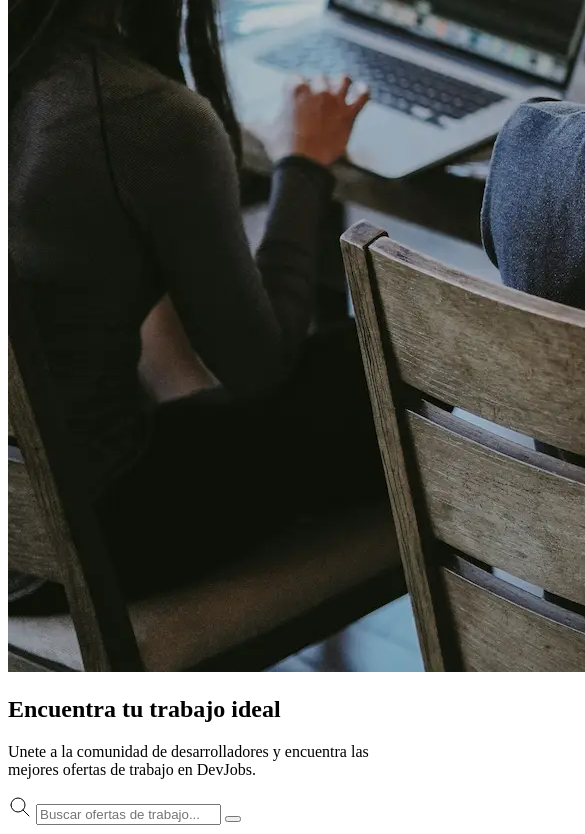
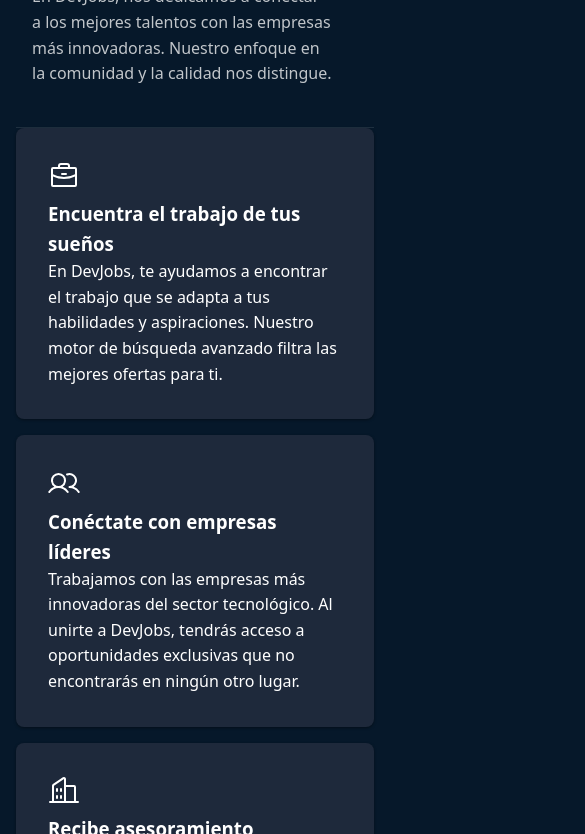
Before and after one commit to mfernandail/Boot, a plain HTML site: page 00-html-css/index.html in a window 390 px wide. Shown: the part 725-1559 px from the top of the page, 585 px wide, since content can reach past the window. Drawn offline with Linux system fonts and the light colour scheme.

```diff
--- a/00-html-css/index.html
+++ b/00-html-css/index.html
@@ -7,6 +7,7 @@
       name="description"
       content="Bootcamp fullstack javascript - Proyecto 1 - DevJobs"
     />
+    <link rel="stylesheet" href="./styles.css" />
     <title>Document</title>
   </head>
   <body>
--- a/00-html-css/styles.css
+++ b/00-html-css/styles.css
@@ -0,0 +1,268 @@
+* {
+  margin: 0;
+  padding: 0;
+  box-sizing: border-box;
+}
+
+:root {
+  --primary: #3b4550;
+  --primary-dark: #0a3d66;
+  --primary-hover: #0d5ba8;
+  --primary-light: #09f;
+  --background: #06182a;
+  --text-primary: #ffffff;
+  --text-secondary: #cbd5e1;
+  --text-muted: #94a3b8;
+  --border: rgba(255, 255, 255, 0.1);
+  --card-bg: #1e293b;
+  --shadow: rgba(0, 0, 0, 0.3);
+  --input-bg: #1e293b;
+  --hsla-example: hsla(210, 100%, 56%, 1);
+}
+
+@font-face {
+  font-family: 'Inter Variable';
+  font-style: normal;
+  font-display: swap;
+  font-weight: 100 900;
+  src: url(https://cdn.jsdelivr.net/fontsource/fonts/inter:vf@latest/latin-wght-normal.woff2)
+    format('woff2-variations');
+  unicode-range: U+0000-00FF, U+0131, U+0152-0153, U+02BB-02BC, U+02C6, U+02DA,
+    U+02DC, U+0304, U+0308, U+0329, U+2000-206F, U+20AC, U+2122, U+2191, U+2193,
+    U+2212, U+2215, U+FEFF, U+FFFD;
+}
+
+body {
+  font-family: system-ui;
+  background-color: var(--background);
+  color: var(--text-primary);
+  min-height: 100vh;
+  display: flex;
+  flex-direction: column;
+  line-height: 1.6;
+}
+
+/* Títulos principales */
+h1 {
+  font-size: 1.5rem;
+  line-height: 1.2;
+  text-wrap: balance;
+  display: flex;
+  align-items: center;
+  gap: 0.5rem;
+
+  svg {
+    width: 2rem;
+    height: 2rem;
+    color: var(--primary-light);
+  }
+}
+
+h1 + p {
+  text-wrap: balance;
+  margin-bottom: 2rem;
+}
+
+/* Header */
+header {
+  border-bottom: 1px solid var(--border);
+  background: var(--background);
+  padding: 0.5rem 1rem;
+  display: flex;
+  align-items: center;
+  justify-content: space-between;
+  gap: 2rem;
+
+  h2 {
+    font-size: 1.25rem;
+    font-weight: 700;
+    color: var(--text-primary);
+  }
+}
+
+/* Navegación del header a otras páginas */
+nav {
+  align-items: center;
+  gap: 1rem;
+  display: flex;
+
+  a {
+    text-decoration: none;
+    color: var(--text-secondary);
+    transition: color 0.2s;
+    font-weight: 500;
+
+    &:hover,
+    &:focus {
+      color: var(--primary);
+      outline: none;
+    }
+  }
+}
+
+/* Botones del Header */
+header div a {
+  padding: 0.5rem 1rem;
+  border-radius: 0.5rem;
+  background-color: #334155;
+  color: var(--text-primary);
+  display: inline-block;
+  font-size: 0.875rem;
+  font-weight: 700;
+  text-decoration: none;
+  /* TODO */
+}
+
+/* Hero */
+main > section:nth-child(1) {
+  height: 500px;
+  text-align: center;
+  display: flex;
+  flex-direction: column;
+  justify-content: center;
+  align-items: center;
+
+  h1 {
+    padding-top: 36px;
+  }
+
+  & > img {
+    position: absolute;
+    width: 100%;
+    height: 100%;
+    object-fit: cover;
+    z-index: -1;
+    left: 0;
+    right: 0;
+    mask-image: linear-gradient(
+      to bottom,
+      rgba(16, 25, 34, 1) 5%,
+      rgba(16, 25, 34, 0) 80%
+    );
+  }
+}
+
+/* Formulario de Búsqueda */
+form {
+  max-width: 42rem;
+  width: 100%;
+  margin: 0 auto;
+  padding-inline: 1rem;
+}
+
+form > div {
+  display: flex;
+  align-items: center;
+  background-color: var(--input-bg);
+  border-radius: 0.5rem;
+  box-shadow: 0 10px 15px -3px var(--shadow);
+  padding: 0.5rem;
+  gap: 0.5rem;
+}
+
+form span {
+  padding-left: 0.75rem;
+  color: var(--text-muted);
+  display: flex;
+  align-items: center;
+  flex-shrink: 0;
+}
+
+form input[type='text'] {
+  flex: 1;
+  background: transparent;
+  border: none;
+  outline: none;
+  color: var(--text-primary);
+  padding: 0.75rem 0.5rem;
+  font-size: 1rem;
+  font-family: inherit;
+}
+
+form input[type='text']::placeholder {
+  color: #64748b;
+}
+
+button {
+  padding: 0.75rem 1.5rem;
+  border-radius: 0.5rem;
+  background-color: var(--primary);
+  color: white;
+  font-weight: 400;
+  border: none;
+  cursor: pointer;
+  transition: all 0.2s;
+  font-family: inherit;
+  font-size: 1rem;
+  white-space: nowrap;
+
+  &:hover, /* pseudo-clase que significa que el ratón está encima */
+  &:focus {
+    /* pseudo-clase que significa que el elemento tiene el foco */
+    background-color: var(--primary-hover);
+    outline: 2px solid white;
+    outline-offset: 2px;
+  }
+
+  &:active {
+    transform: scale(0.9);
+  }
+
+  &:disabled {
+    opacity: 0.5;
+    pointer-events: none;
+  }
+}
+
+/* Features Section */
+main > section:nth-child(2) {
+  padding-inline: 1rem;
+  background-color: var(--background);
+  padding-top: 2rem;
+
+  & > header {
+    gap: 2px;
+    flex-direction: column;
+
+    h2 {
+      margin-bottom: 0;
+    }
+
+    p {
+      opacity: 0.75;
+    }
+  }
+
+  & > div {
+    max-width: 1280px;
+    margin: 0 auto;
+  }
+}
+
+main > section:nth-child(2) h2 {
+  font-size: 1.875rem;
+  font-weight: 700;
+  color: var(--text-primary);
+  margin-bottom: 1rem;
+}
+
+main > section:nth-child(2) > div > div:first-child > p {
+  font-size: 1.125rem;
+  color: var(--text-muted);
+  max-width: 42rem;
+  margin: 0 auto;
+}
+
+/* Grid de Features */
+main > section:nth-child(2) footer {
+  display: grid;
+  grid-template-columns: repeat(auto-fit, minmax(280px, 1fr));
+  gap: 16px;
+}
+
+article {
+  background-color: var(--card-bg);
+  padding: 2rem;
+  border-radius: 0.5rem;
+  box-shadow: 0px 1px 3px 0px rgba(0, 0, 0, 0.4);
+}
```
Also changed, not shown: 00-html-css/README.md, 00-html-css/READMECSS.md.
